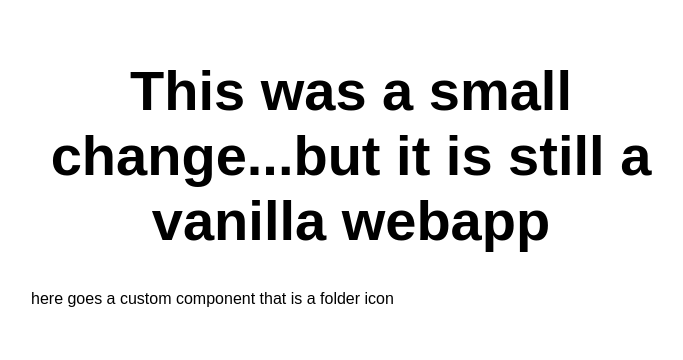
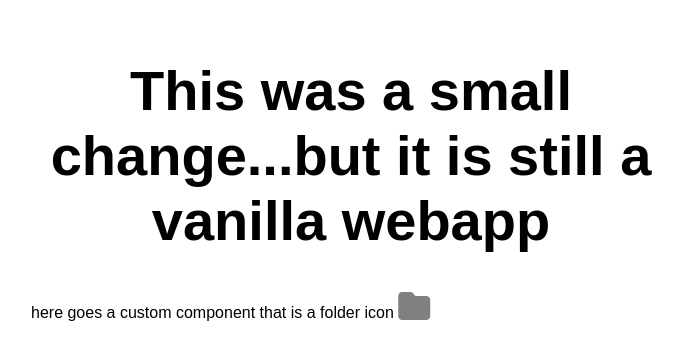
Before and after one commit to xavierbox/my-first-static-web-app, a website: page src/index.html in a window 1280 px wide. Shown: the whole page, without its empty margins (289-972 px from the left). Drawn offline with Linux system fonts and the light colour scheme.

Commit message:
added again component and script

```diff
--- a/src/index.html
+++ b/src/index.html
@@ -11,7 +11,11 @@
   <title>Vanilla JavaScript App</title>
 </head>
 
-<!-- script>
+
+
+
+<body>
+  <script>
 
   class FolderComponent extends HTMLElement {
     constructor() {
@@ -49,16 +53,14 @@
   }
 
   customElements.define('folder-component', FolderComponent);
-</script -->
+</script>
 
 
-
-<body>
   <main>
     <h1>This was a small change...but it is still a vanilla webapp</h1>
 
     here goes a custom component that is a folder icon
-    <!-- folder-component></folder-component -->
+    <folder-component></folder-component>
   </main>
 </body>
 
```
